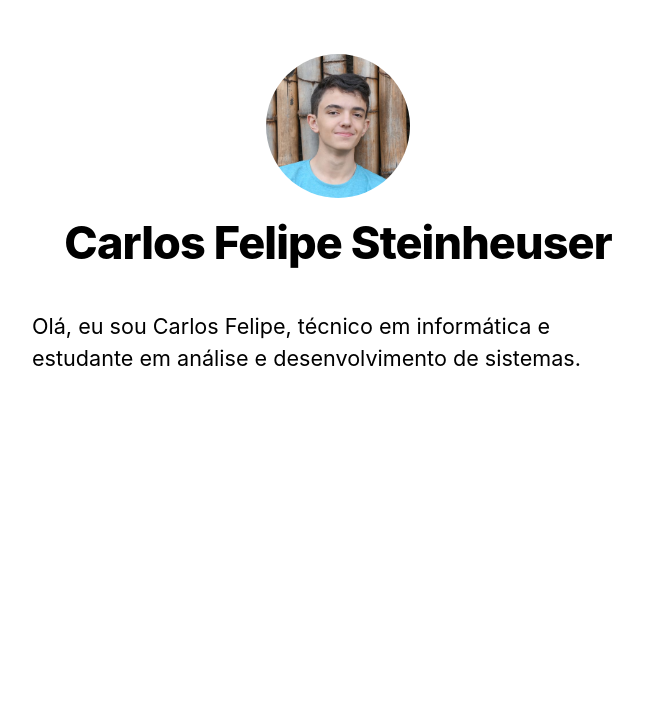
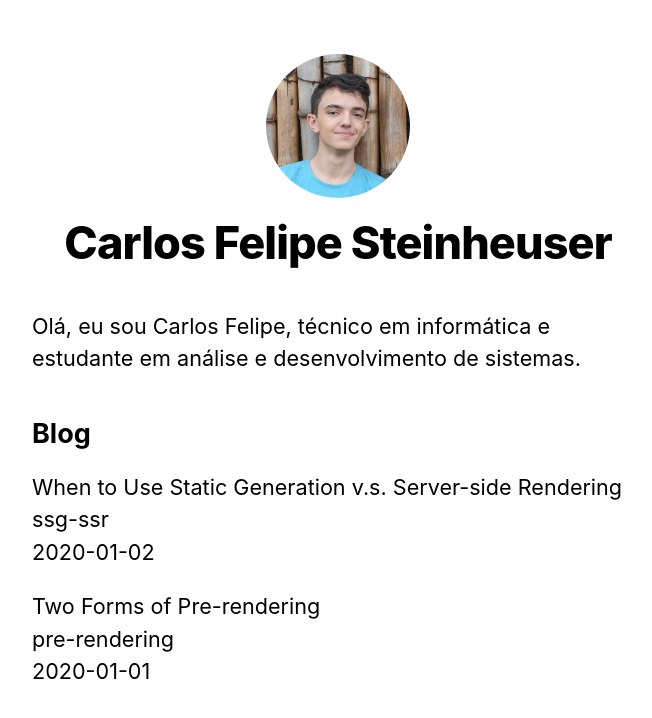
Before and after one commit to CaNeoN28/learning-next, a Next.js app: page / in a window 1280 px wide. Shown: the top 718 px of the page, without its empty margins (302-954 px from the left). Built offline with nearby package versions, Linux system fonts and the light colour scheme.

Commit message:
Atribuindo dados dos markdown à página

```diff
--- a/pages/index.js
+++ b/pages/index.js
@@ -1,8 +1,19 @@
 import Head from 'next/head';
 import Layout, { siteTitle } from '../components/layout';
+import { getSortedPostsData } from '../lib/post';
 import utilStyles from '../styles/utils.module.scss';
 
-export default function Home() {
+export async function getStaticProps(){
+  const allPostsData = getSortedPostsData();
+
+  return {
+    props: {
+      allPostsData
+    }
+  }
+}
+
+export default function Home({allPostsData}) {
   return (
     <Layout home>
       <Head>
@@ -11,6 +22,21 @@
       <section className={utilStyles.headingMd}>
         <p>Olá, eu sou Carlos Felipe, técnico em informática e estudante em análise e desenvolvimento de sistemas.</p>
       </section>
+
+      <section className={`${utilStyles.headingMd} ${utilStyles.padding1px}`}>
+        <h2 className={utilStyles.headingLg}>Blog</h2>
+        <ul className={utilStyles.list}>
+          {allPostsData.map(({ id, date, title }) => (
+            <li className={utilStyles.listItem} key={id}>
+              {title}
+              <br />
+              {id}
+              <br />
+              {date}
+            </li>
+          ))}
+        </ul>
+      </section>
     </Layout>
   );
 }
```
Also changed, not shown: posts/pre-rendering.md (renamed from pages/posts/pre-rendering.md), posts/ssg-ssr.md (renamed from pages/posts/ssg-ssr.md).
